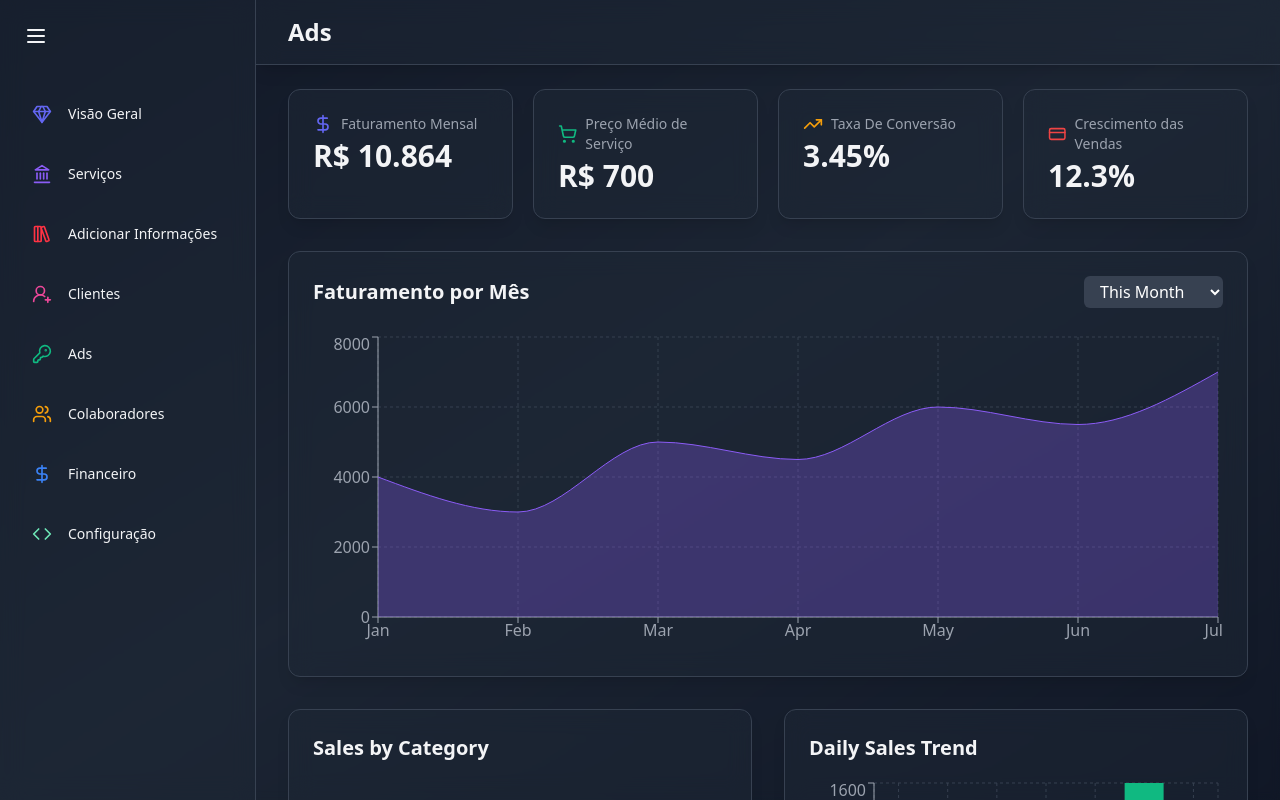
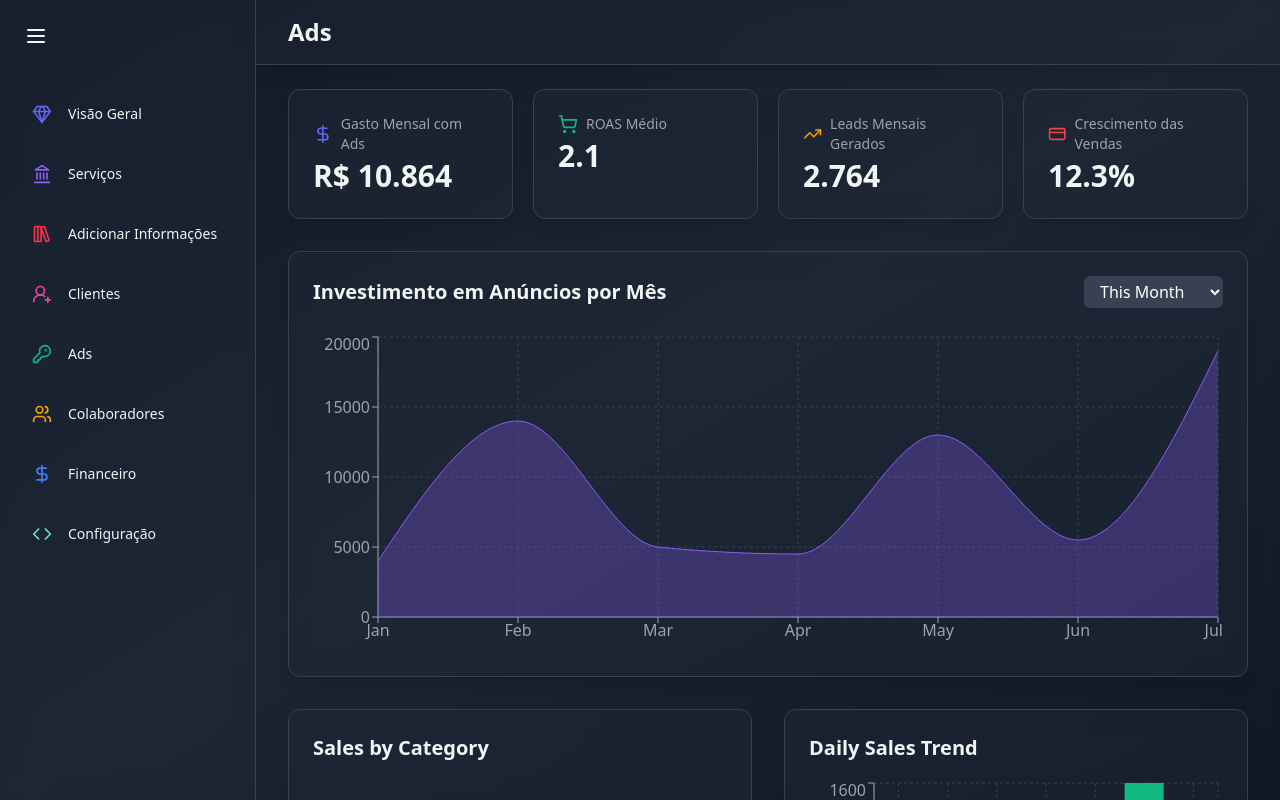
Before and after one commit to thepatroa/patroa, a React (Vite) app in the folder frontend/: page /vendas in a window 1280 px wide. Built offline with nearby package versions, Linux system fonts and the light colour scheme.

Commit message:
fix: 🦁 update ads metrics

```diff
--- a/frontend/src/components/sales/SalesOverviewChart.jsx
+++ b/frontend/src/components/sales/SalesOverviewChart.jsx
@@ -4,12 +4,12 @@ import { useState } from "react";
 
 const monthlySalesData = [
 	{ month: "Jan", sales: 4000 },
-	{ month: "Feb", sales: 3000 },
+	{ month: "Feb", sales: 14000 },
 	{ month: "Mar", sales: 5000 },
 	{ month: "Apr", sales: 4500 },
-	{ month: "May", sales: 6000 },
+	{ month: "May", sales: 13000 },
 	{ month: "Jun", sales: 5500 },
-	{ month: "Jul", sales: 7000 },
+	{ month: "Jul", sales: 19000 },
 ];
 
 const SalesOverviewChart = () => {
@@ -23,7 +23,7 @@ const SalesOverviewChart = () => {
 			transition={{ delay: 0.2 }}
 		>
 			<div className='flex items-center justify-between mb-6'>
-				<h2 className='text-xl font-semibold text-gray-100'>Faturamento por Mês</h2>
+				<h2 className='text-xl font-semibold text-gray-100'>Investimento em Anúncios por Mês</h2>
 
 				<select
 					className='bg-gray-700 text-white rounded-md px-3 py-1 focus:outline-none focus:ring-2
--- a/frontend/src/pages/SalesPage.jsx
+++ b/frontend/src/pages/SalesPage.jsx
@@ -8,9 +8,9 @@ import SalesByCategoryChart from "../components/sales/SalesByCategoryChart";
 import DailySalesTrend from "../components/sales/DailySalesTrend";
 
 const salesStats = {
-	totalRevenue: "R$ 10.864",
-	averageOrderValue: "R$ 700",
-	conversionRate: "3.45%",
+	totalAdsSpending: "R$ 10.864",
+	mediaROAS: "2.1",
+	leadsGerados: "2.764",
 	salesGrowth: "12.3%",
 };
 
@@ -27,17 +27,17 @@ const SalesPage = () => {
 					animate={{ opacity: 1, y: 0 }}
 					transition={{ duration: 1 }}
 				>
-					<StatCard name='Faturamento Mensal' icon={DollarSign} value={salesStats.totalRevenue} color='#6366F1' />
+					<StatCard name='Gasto Mensal com Ads' icon={DollarSign} value={salesStats.totalAdsSpending} color='#6366F1' />
 					<StatCard
-						name='Preço Médio de Serviço'
+						name='ROAS Médio'
 						icon={ShoppingCart}
-						value={salesStats.averageOrderValue}
+						value={salesStats.mediaROAS}
 						color='#10B981'
 					/>
 					<StatCard
-						name='Taxa De Conversão'
+						name='Leads Mensais Gerados'
 						icon={TrendingUp}
-						value={salesStats.conversionRate}
+						value={salesStats.leadsGerados}
 						color='#F59E0B'
 					/>
 					<StatCard name='Crescimento das Vendas' icon={CreditCard} value={salesStats.salesGrowth} color='#EF4444' />
```
